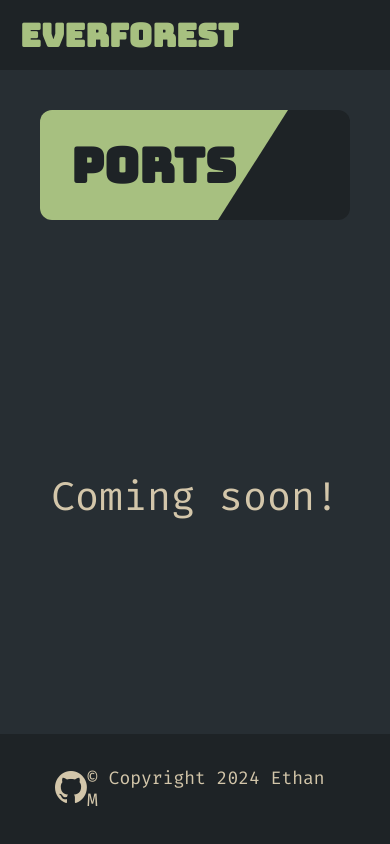
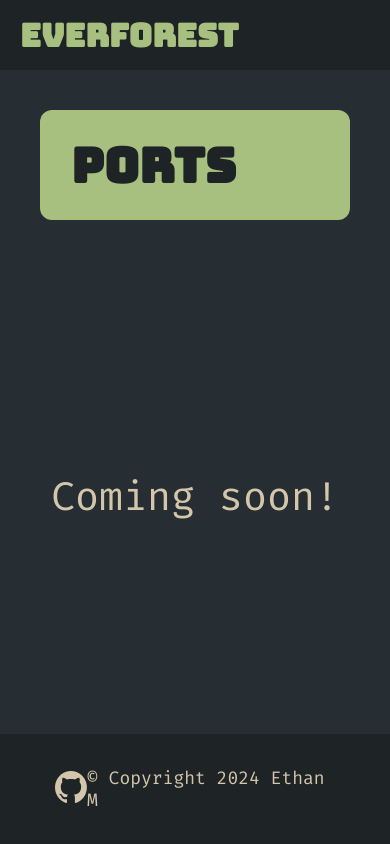
Before and after one commit to SirEthanator/Everforest-Web, a Next.js app: page /ports in a window 390 px wide. Built offline with nearby package versions, Linux system fonts and the light colour scheme; a web font is replaced by a local one.

Commit message:
Title card: Add mobile support

```diff
--- a/styles/global/titlecard.scss
+++ b/styles/global/titlecard.scss
@@ -37,3 +37,13 @@ $font-size: 48px;
   transition: $main-transition;
   margin: 0 0 0 ($height - $font-size) / 2;
 }
+
+/* Mobile */
+
+@media (max-width: $mobile-breakpoint) {
+  .titleCardBg {
+    width: 100%;
+    clip-path: none;
+    border-radius: 12px;
+  }
+}
```
